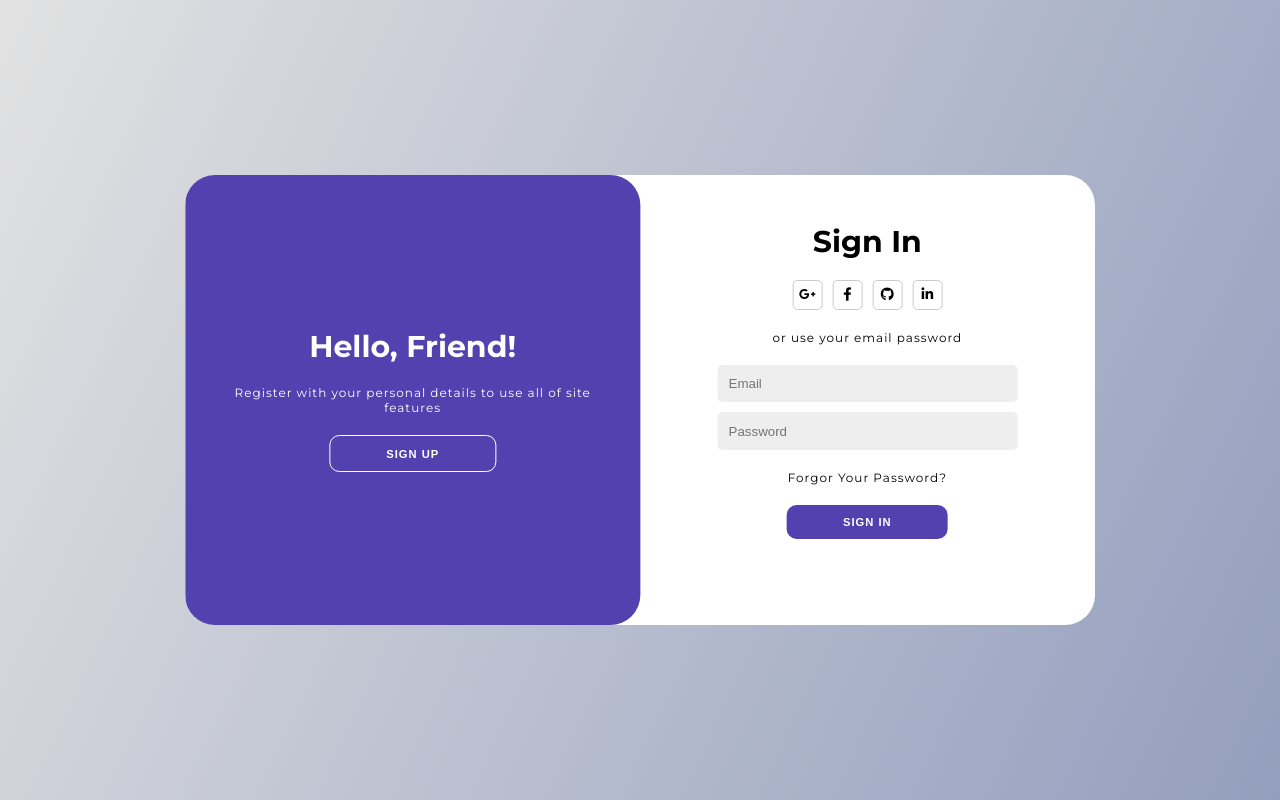
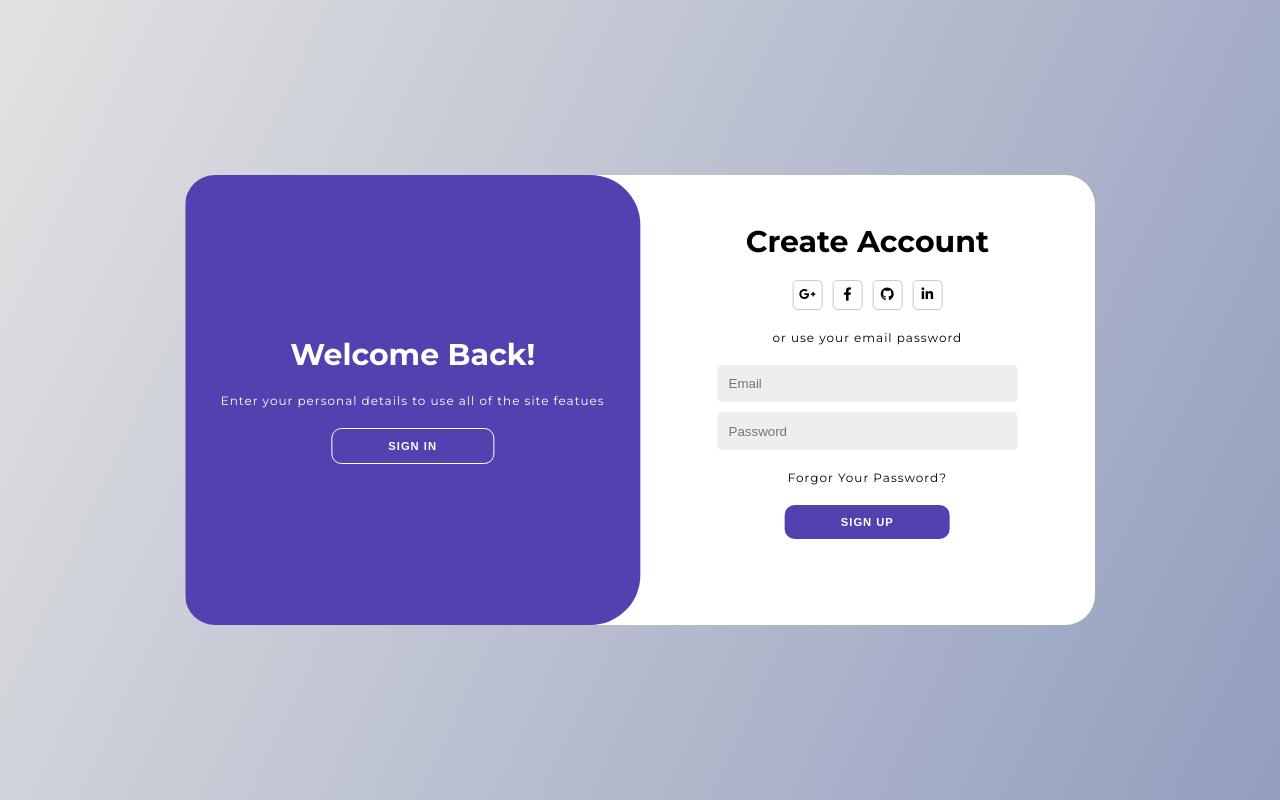
Before and after one commit to younusraza909/animation-login-ui, a plain HTML site: page index.html in a window 1280 px wide. Both pictures are taken after a click on the button "SIGN UP". Drawn offline with Linux system fonts and the light colour scheme.

Commit message:
Sliding animation

```diff
--- a/app.js
+++ b/app.js
@@ -1,8 +1,12 @@
-const button = document.getElementById('cta-outline')
-const signinWrapper = document.getElementById('signin-form-wrapper')
-const signupCTA = document.getElementById("signup-cta-wrapper")
+const buttons = document.getElementsByClassName('cta-outline')
+const signinWrapper = document.getElementById('form-wrapper')
+const signupCTA = document.getElementById("cta-wrapper")
 
-button.addEventListener('click', () => {
-    signinWrapper.classList.toggle('toggle')
-    signupCTA.classList.toggle('toggle')
-})
+
+for (let i = 0; i < buttons.length; i++) {
+    const button = buttons[i]
+    button.addEventListener('click', () => {
+        signinWrapper.classList.toggle('toggle')
+        signupCTA.classList.toggle('toggle')
+    })
+}
--- a/index.html
+++ b/index.html
@@ -11,9 +11,10 @@
 
 <body>
     <div class="main-form">
-        <div class="signin-form-wrapper" id="signin-form-wrapper">
+        <div class="form-wrapper" id="form-wrapper">
+            <div class="form-wrapper-signin">
                 <h1>Sign In</h1>
-            <div class="signin-form-container-buttons">
+                <div class="form-container-buttons">
                     <button class="social-auth-button">
                         <i class="fa-brands fa-google-plus-g"></i>
                     </button>
@@ -28,17 +29,49 @@
                     </button>
                 </div>
                 <p>or use your email password</p>
-            <div class="signin-form-container-inputs">
+                <div class="form-container-inputs">
                     <input type="text" placeholder="Email">
                     <input type="password" placeholder="Password">
                 </div>
                 <p>Forgor Your Password?</p>
                 <button class="cta">SIGN IN</button>
             </div>
-        <div class="signup-cta-wrapper" id="signup-cta-wrapper">
+            <div class="form-wrapper-signup">
+                <h1>Create Account</h1>
+                <div class="form-container-buttons">
+                    <button class="social-auth-button">
+                        <i class="fa-brands fa-google-plus-g"></i>
+                    </button>
+                    <button class="social-auth-button">
+                        <i class="fa-brands fa-facebook-f"></i>
+                    </button>
+                    <button class="social-auth-button">
+                        <i class="fa-brands fa-github"></i>
+                    </button>
+                    <button class="social-auth-button">
+                        <i class="fa-brands fa-linkedin-in"></i>
+                    </button>
+                </div>
+                <p>or use your email password</p>
+                <div class="form-container-inputs">
+                    <input type="text" placeholder="Email">
+                    <input type="password" placeholder="Password">
+                </div>
+                <p>Forgor Your Password?</p>
+                <button class="cta">SIGN UP</button>
+            </div>
+        </div>
+        <div class="cta-wrapper" id="cta-wrapper">
+            <div class="cta-content" id="cta-content-signup">
                 <h1>Hello, Friend!</h1>
                 <p>Register with your personal details to use all of site features</p>
-            <button class="cta cta-outline" id="cta-outline">SIGN UP</button>
+                <button class="cta cta-outline">SIGN UP</button>
+            </div>
+            <div class="cta-content" id="cta-content-signin">
+                <h1>Welcome Back!</h1>
+                <p>Enter your personal details to use all of the site featues</p>
+                <button class="cta cta-outline">SIGN IN</button>
+            </div>
         </div>
     </div>
 
--- a/style.css
+++ b/style.css
@@ -24,7 +24,6 @@ button:active {
 
 .main-form {
     display: flex;
-    /* gap: 3rem; */
     max-width: 950px;
     background-color: white;
     border-radius: 30px;
@@ -34,51 +33,101 @@ button:active {
     height: 450px;
 }
 
-.signin-form-wrapper {
+.form-wrapper {
     padding: 3rem;
     flex: 1;
+    transition: all 2s
+}
+
+
+.form-wrapper .form-wrapper-signin,
+.form-wrapper .form-wrapper-signup {
     display: flex;
     flex-direction: column;
     align-items: center;
     gap: 20px;
-    transition: all 1s;
+}
 
+.form-wrapper .form-wrapper-signup {
+    height: 0;
+    opacity: 0;
+}
+
+.form-wrapper.toggle .form-wrapper-signup {
+    height: 100%;
+    opacity: 1;
+}
+
+.form-wrapper.toggle .form-wrapper-signin {
+    height: 0;
+    opacity: 0;
 }
 
 
-.signup-cta-wrapper {
+.cta-wrapper {
     background-color: #5441B0;
     padding: 3rem;
     flex: 1;
+
+    color: white;
+    border-top-left-radius: 50px;
+    border-bottom-left-radius: 50px;
+
+    transition: all 2s;
+    position: relative;
+}
+
+.cta-content {
     display: flex;
     flex-direction: column;
     align-items: center;
+    justify-content: center;
+    height: 100%;
     gap: 20px;
-    color: white;
-    justify-content: center;
-
-    border-top-left-radius: 30px;
-    border-bottom-left-radius: 30px;
-
-    transition: all 1s;
 }
 
-.signup-cta-wrapper.toggle {
+.cta-wrapper.toggle {
     transform: translateX(-100%);
 
 
-    border-top-right-radius: 30px;
-    border-bottom-right-radius: 30px;
+    border-top-right-radius: 50px;
+    border-bottom-right-radius: 50px;
 
     border-top-left-radius: 0;
     border-bottom-left-radius: 0;
 }
 
-.signin-form-wrapper.toggle {
+#cta-content-signin {
+    transform: translateX(-250%);
+    opacity: 0;
+    position: absolute;
+    top: 0;
+    left: 0;
+    right: 0;
+    bottom: 0;
+    transition: all 2s;
+}
+
+#cta-content-signup {
+    transition: all 2s;
+}
+
+.cta-wrapper.toggle #cta-content-signup {
+    transform: translateX(300%);
+    opacity: 0;
+}
+
+.cta-wrapper.toggle #cta-content-signin {
+    transform: translateX(0);
+    opacity: 1;
+}
+
+.form-wrapper.toggle {
     transform: translateX(100%);
 }
 
-.signup-cta-wrapper p {
+
+.cta-wrapper p {
     text-align: center;
 }
 
@@ -105,14 +154,14 @@ input:focus-visible {
     outline: none;
 }
 
-.signin-form-container-inputs {
+.form-container-inputs {
     display: flex;
     flex-direction: column;
     align-items: center;
     gap: 10px;
 }
 
-.signin-form-container-buttons {
+.form-container-buttons {
     display: flex;
     align-items: center;
     gap: 10px;
```
Lines whose indentation alone changed are shown as unchanged.
